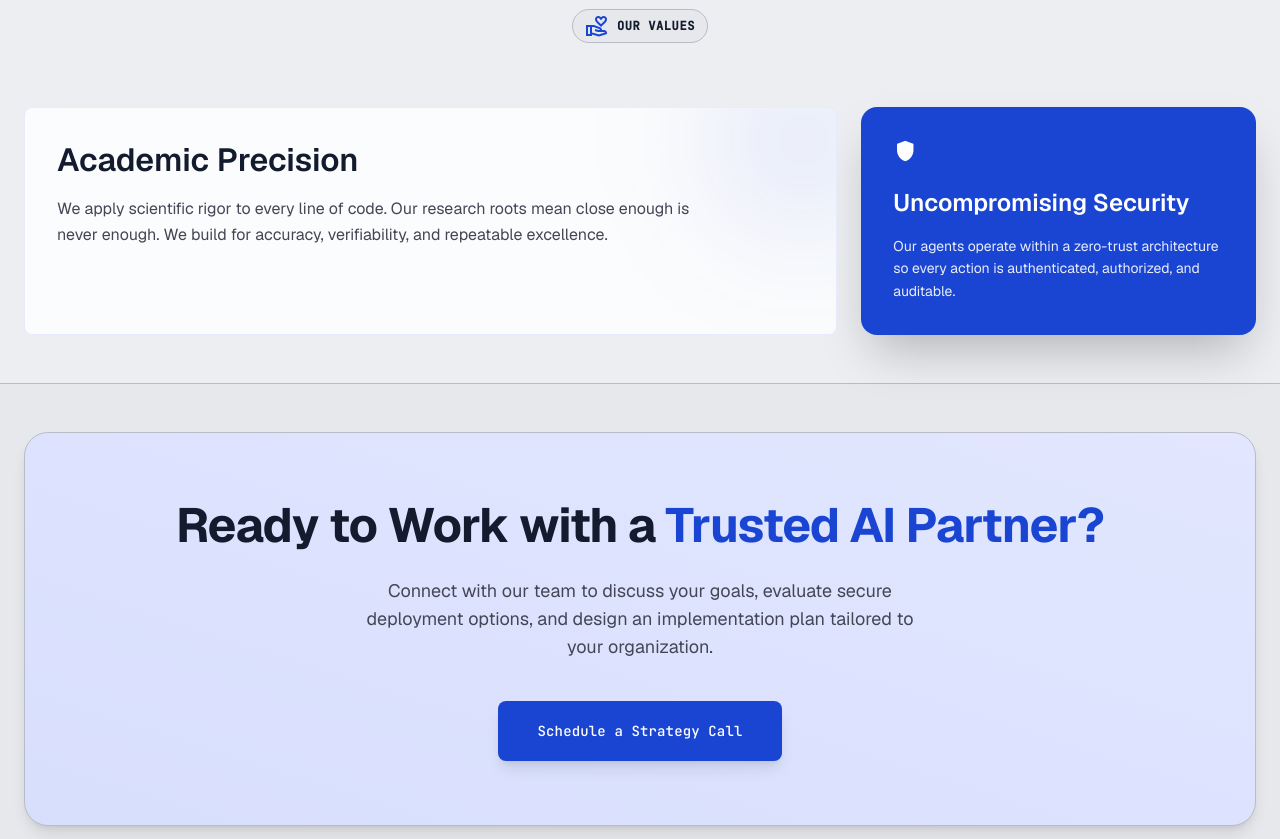
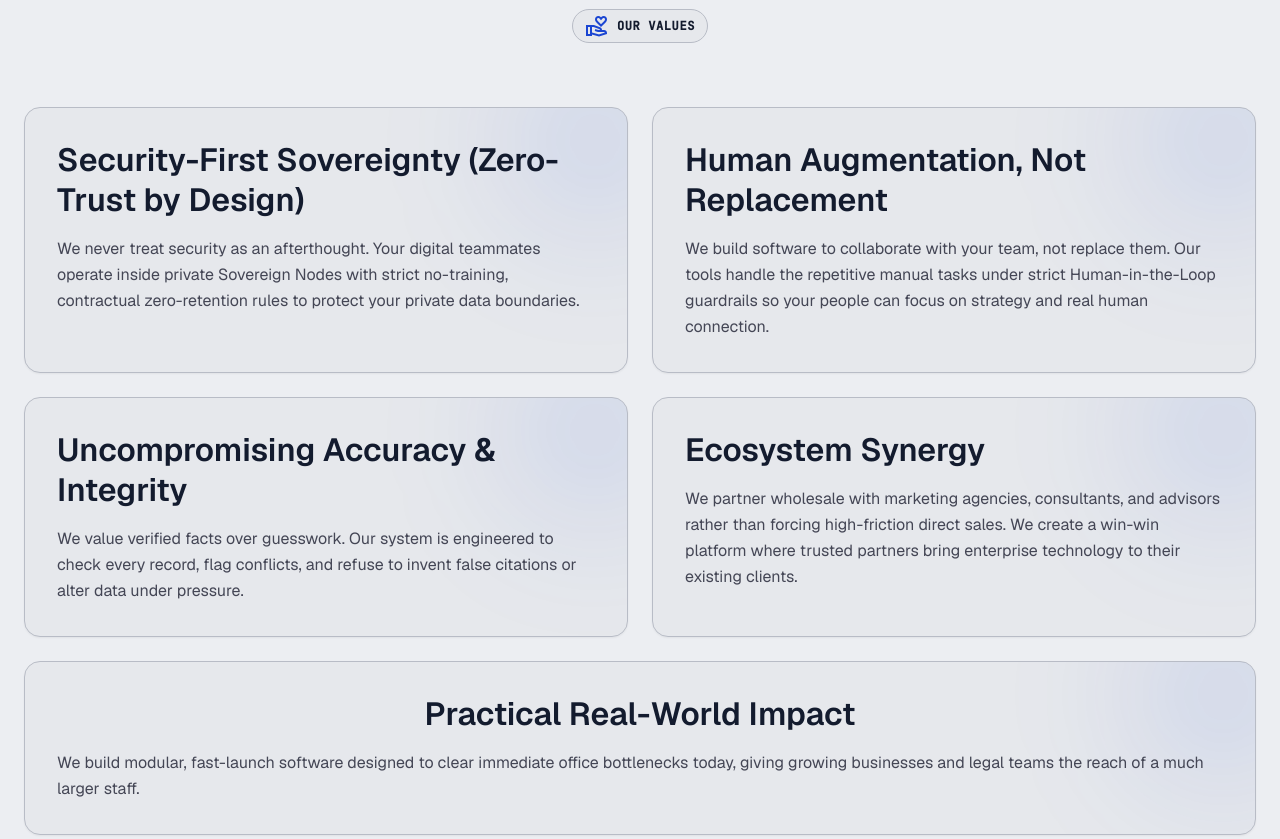
Before and after one commit to savco2000/tabiri-website, a website: page about.html in a window 1280 px wide. Shown: the part 2440-3279 px from the top of the page. Drawn offline with nearby package versions, Linux system fonts and the light colour scheme.

Commit message:
style(about): center values heading
Align the "Practical Real-World Impact" heading within the values section for clearer visual balance on the about page.

```diff
--- a/about.html
+++ b/about.html
@@ -198,6 +198,7 @@
             </div>
         </section>
 
+        <!-- OUR VALUES -->
         <section class="py-12 bg-surface-container-low border-y border-outline-variant" id="values">
             <div class="max-w-7xl mx-auto px-gutter text-center mb-10 md:mb-12">
                 <span class="inline-flex items-center gap-2 px-3 py-1 rounded-full border border-outline-variant bg-surface-container-lowest mb-4">
@@ -205,25 +206,56 @@
                     <span class="font-label text-label-sm text-on-surface uppercase tracking-wider">Our Values</span>
                 </span>
             </div>
-            <div class="max-w-7xl mx-auto px-gutter grid grid-cols-1 md:grid-cols-3 gap-6">
-                <article class="md:col-span-2 trust-card relative overflow-hidden">
+            <div class="max-w-7xl mx-auto px-gutter grid grid-cols-1 lg:grid-cols-2 gap-6">
+                <article class="trust-card relative overflow-hidden border border-outline-variant rounded-2xl p-8 bg-surface shadow-sm">
                     <div class="absolute -right-16 -top-16 h-48 w-48 rounded-full bg-primary/10 blur-3xl"></div>
                     <div class="relative z-10">
-                        <h3 class="font-headline text-headline-lg text-on-surface mb-4">Academic Precision</h3>
-                        <p class="font-body text-body-md text-on-surface-variant leading-relaxed max-w-2xl">
-                            We apply scientific rigor to every line of code. Our research roots mean close enough is never enough. We build for accuracy, verifiability, and repeatable excellence.
+                        <h3 class="font-headline text-headline-lg text-on-surface mb-4">Security-First Sovereignty (Zero-Trust by Design)</h3>
+                        <p class="font-body text-body-md text-on-surface-variant leading-relaxed">
+                            We never treat security as an afterthought. Your digital teammates operate inside private Sovereign Nodes with strict no-training, contractual zero-retention rules to protect your private data boundaries.
                         </p>
                     </div>
                 </article>
 
-                <article class="bg-primary-container text-white rounded-2xl p-8 shadow-2xl">
-                    <span class="material-symbols-outlined material-symbols-filled icon-size-2xl mb-6">shield</span>
-                    <h3 class="font-headline text-headline-md mb-4">Uncompromising Security</h3>
-                    <p class="font-body text-body-sm text-white/90 leading-relaxed">
-                        Our agents operate within a zero-trust architecture so every action is authenticated, authorized, and auditable.
-                    </p>
+                <article class="trust-card relative overflow-hidden border border-outline-variant rounded-2xl p-8 bg-surface shadow-sm">
+                    <div class="absolute -right-16 -top-16 h-48 w-48 rounded-full bg-primary/10 blur-3xl"></div>
+                    <div class="relative z-10">
+                        <h3 class="font-headline text-headline-lg text-on-surface mb-4">Human Augmentation, Not Replacement</h3>
+                        <p class="font-body text-body-md text-on-surface-variant leading-relaxed">
+                            We build software to collaborate with your team, not replace them. Our tools handle the repetitive manual tasks under strict Human-in-the-Loop guardrails so your people can focus on strategy and real human connection.
+                        </p>
+                    </div>
                 </article>
 
+                <article class="trust-card relative overflow-hidden border border-outline-variant rounded-2xl p-8 bg-surface shadow-sm">
+                    <div class="absolute -right-16 -top-16 h-48 w-48 rounded-full bg-primary/10 blur-3xl"></div>
+                    <div class="relative z-10">
+                        <h3 class="font-headline text-headline-lg text-on-surface mb-4">Uncompromising Accuracy &amp; Integrity</h3>
+                        <p class="font-body text-body-md text-on-surface-variant leading-relaxed">
+                            We value verified facts over guesswork. Our system is engineered to check every record, flag conflicts, and refuse to invent false citations or alter data under pressure.
+                        </p>
+                    </div>
+                </article>
+
+                <article class="trust-card relative overflow-hidden border border-outline-variant rounded-2xl p-8 bg-surface shadow-sm">
+                    <div class="absolute -right-16 -top-16 h-48 w-48 rounded-full bg-primary/10 blur-3xl"></div>
+                    <div class="relative z-10">
+                        <h3 class="font-headline text-headline-lg text-on-surface mb-4">Ecosystem Synergy</h3>
+                        <p class="font-body text-body-md text-on-surface-variant leading-relaxed">
+                            We partner wholesale with marketing agencies, consultants, and advisors rather than forcing high-friction direct sales. We create a win-win platform where trusted partners bring enterprise technology to their existing clients.
+                        </p>
+                    </div>
+                </article>
+
+                <article class="trust-card relative overflow-hidden border border-outline-variant rounded-2xl p-8 bg-surface shadow-sm lg:col-span-2">
+                    <div class="absolute -right-16 -top-16 h-48 w-48 rounded-full bg-primary/10 blur-3xl"></div>
+                    <div class="relative z-10">
+                        <h3 class="font-headline text-headline-lg text-on-surface mb-4 text-center">Practical Real-World Impact</h3>
+                        <p class="font-body text-body-md text-on-surface-variant leading-relaxed">
+                            We build modular, fast-launch software designed to clear immediate office bottlenecks today, giving growing businesses and legal teams the reach of a much larger staff.
+                        </p>
+                    </div>
+                </article>
             </div>
         </section>
 
```
Also changed, not shown: assets/css/styles.css.
